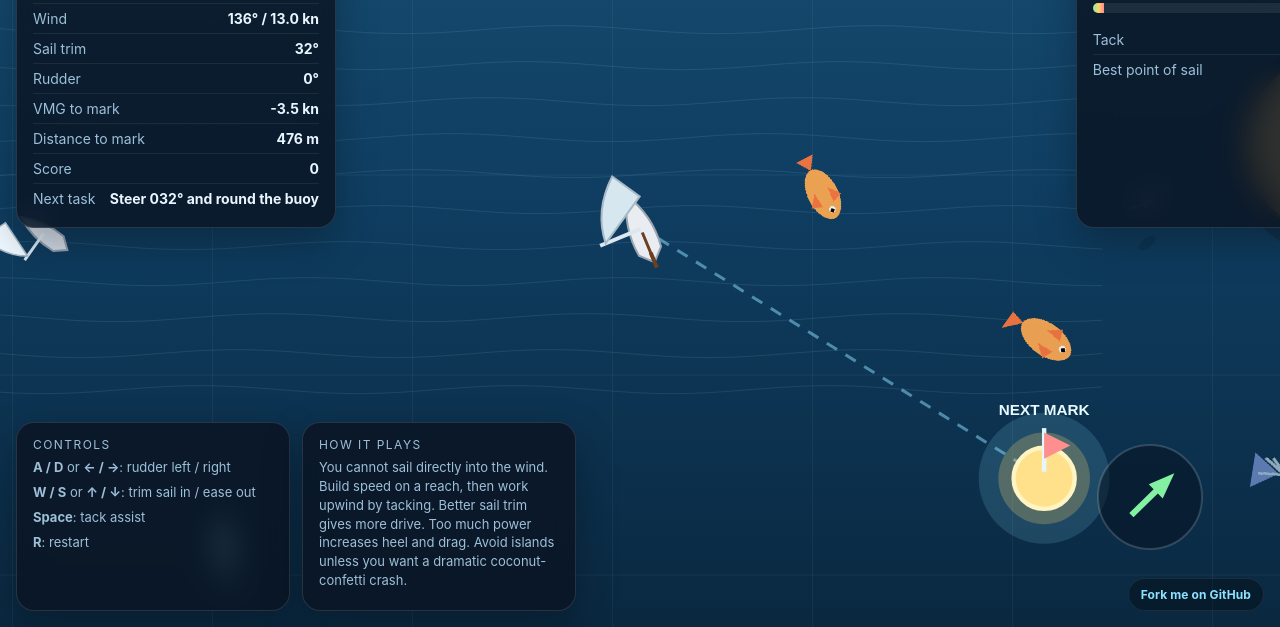
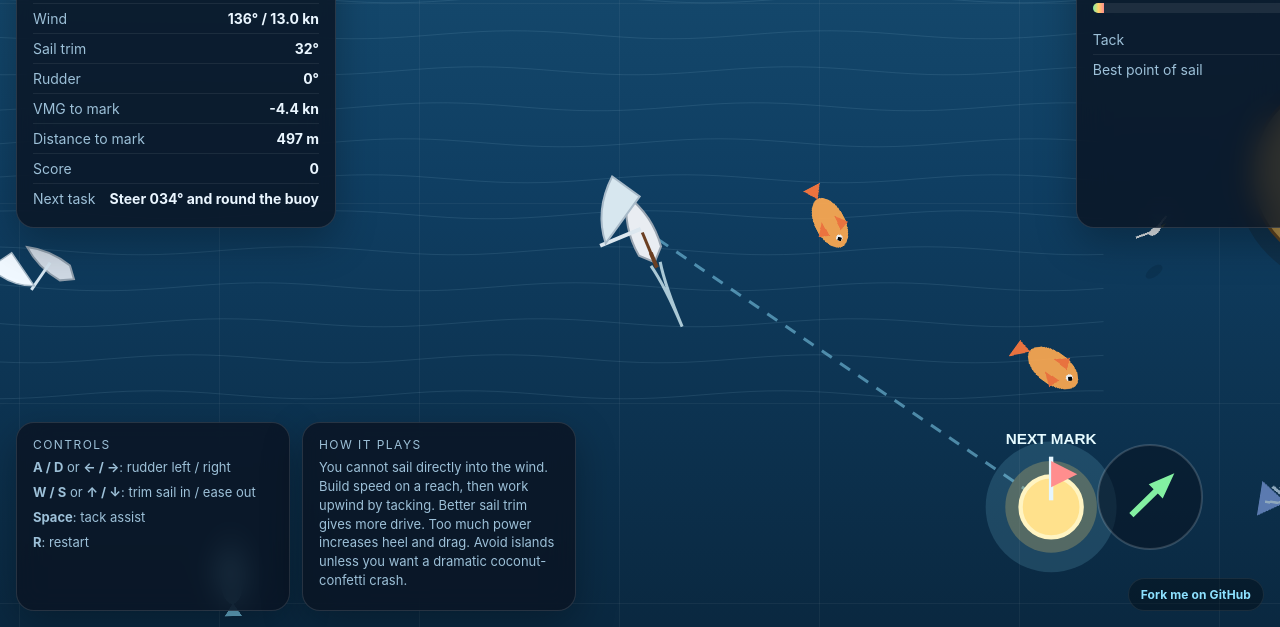
Before and after one commit to prosper-privately/slop-sloop, a plain HTML site: page index.html in a window 1280 px wide. Shown: the part 173-800 px from the top of the page. Drawn offline with Linux system fonts and the light colour scheme.

Commit message:
Increase player boat drive by 50 percent

```diff
--- a/index.html
+++ b/index.html
@@ -770,7 +770,7 @@
       boat.heading = normalizeAngle(boat.heading + turnRate * dt);
 
       const driveLossInIrons = boat.inIrons ? 0.06 : 1;
-      const surge = sailDrive * driveLossInIrons * 7.5;
+      const surge = sailDrive * driveLossInIrons * 11.25;
       boat.vx += Math.cos(boat.heading) * surge * dt;
       boat.vy += Math.sin(boat.heading) * surge * dt;
 
```
